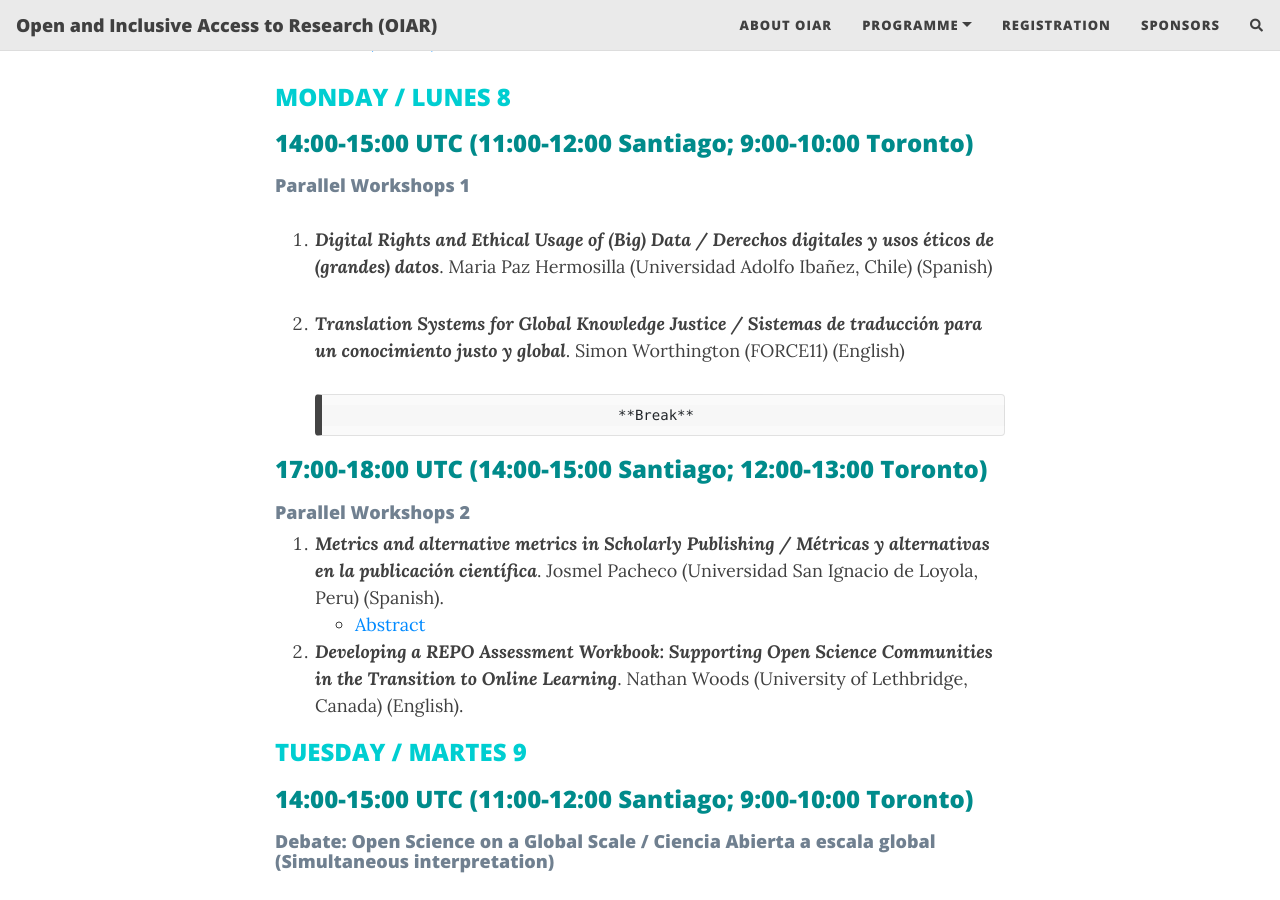
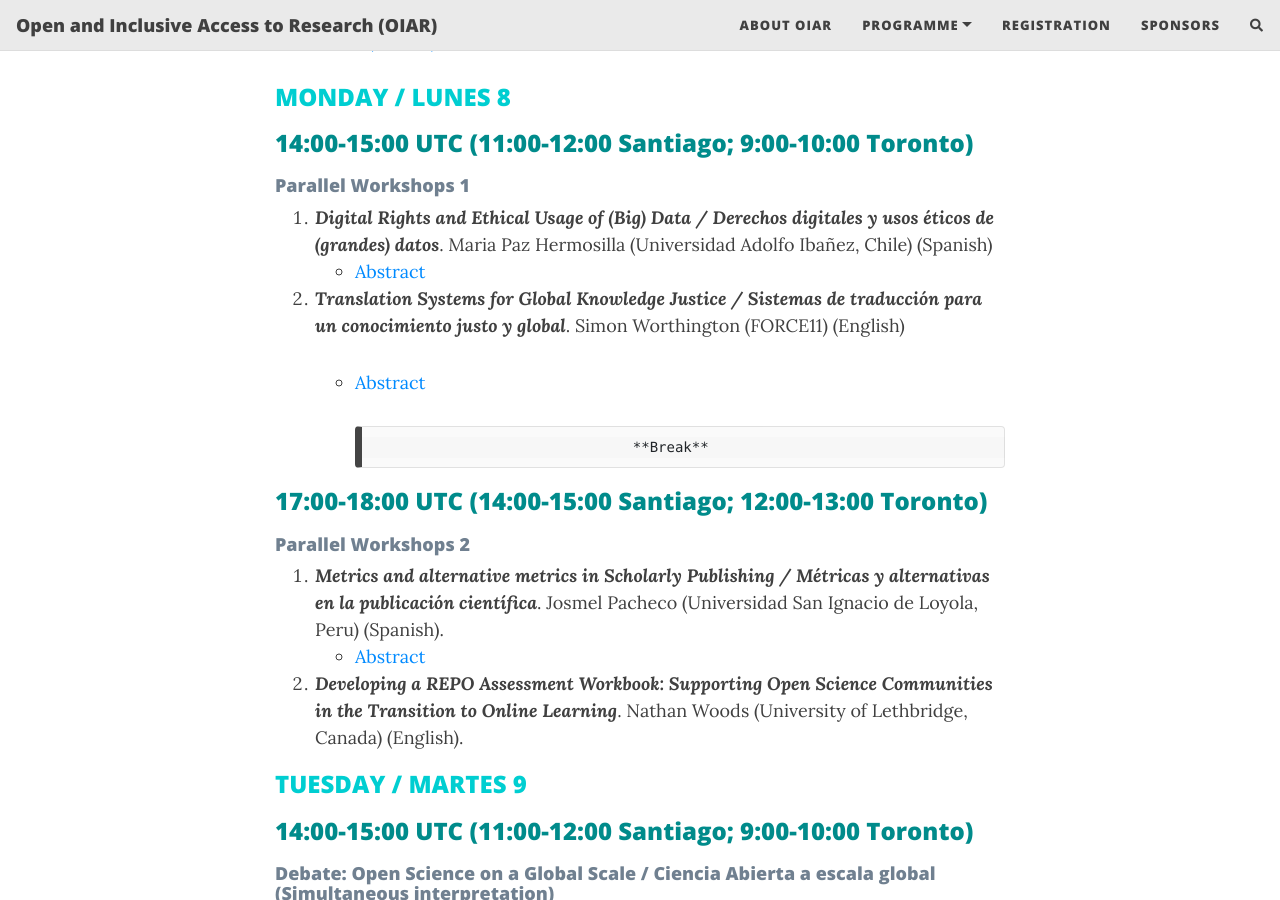
Before and after one commit to caedmon5/OIAR, a Jekyll site: the page built from programme.md, in a window 1280 px wide and 900 px high, scrolled down 585 px. Built offline with Jekyll 4.4.1, drawn with Linux system fonts in a browser that asks for light colours; nearby versions of some CDN libraries; comment, search, counter and statistics services are not loaded.

Commit message:
Update programme.md
added some more tags

```diff
--- a/programme.md
+++ b/programme.md
@@ -17,8 +17,10 @@ A [calendar (.ics file) is available for this conference](assets/img/OIAR.ics)
 ### <span style="color: DarkCyan;">14:00-15:00 UTC (11:00-12:00 Santiago; 9:00-10:00 Toronto)</span>
 #### <span style="color: SlateGray;">Parallel Workshops 1</span>
 1. ***Digital Rights and Ethical Usage of (Big) Data / Derechos digitales y usos éticos de (grandes) datos***. Maria Paz Hermosilla (Universidad Adolfo Ibañez, Chile) (Spanish)
+    * [Abstract](../abstracts/#pazM)
 
 2. ***Translation Systems for Global Knowledge Justice / Sistemas de traducción para un conocimiento justo y  global***. Simon Worthington (FORCE11) (English)
+    * [Abstract](../abstracts/#worS)
 
                                          **Break**
 
```
